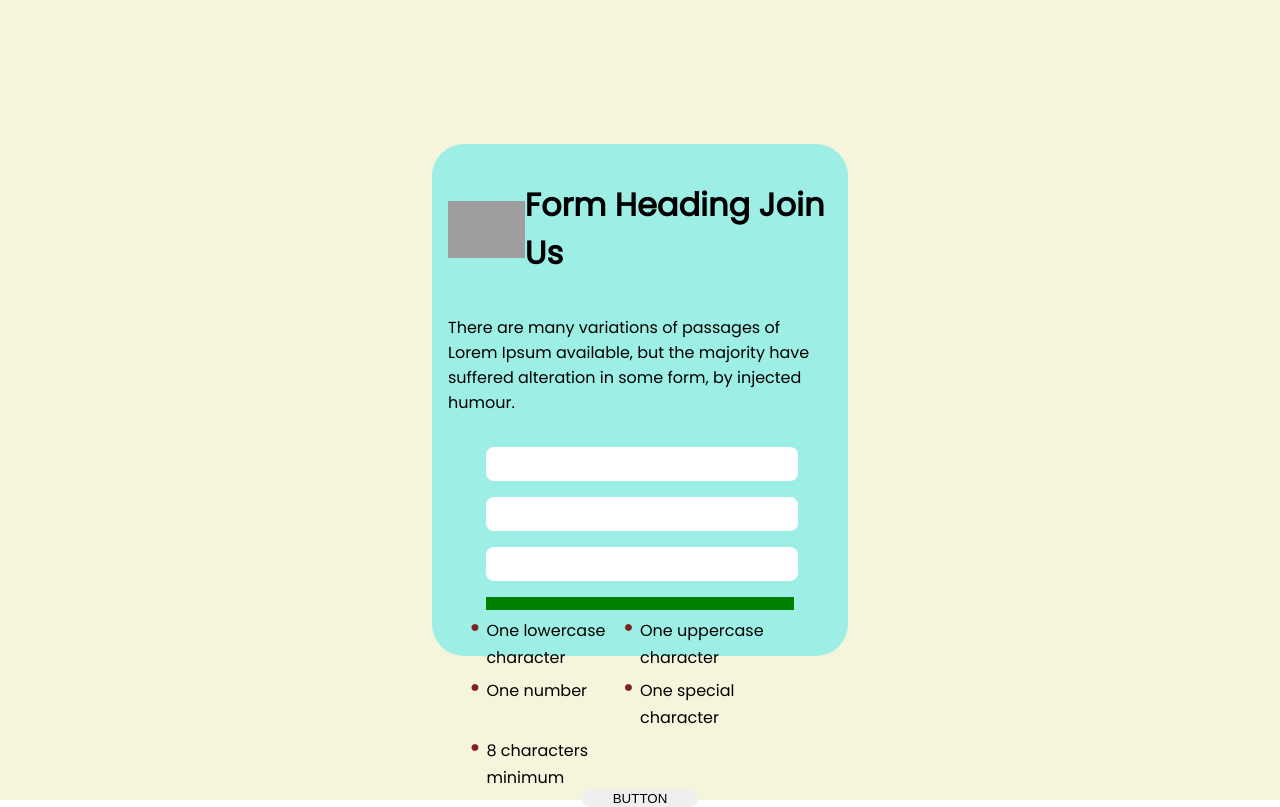
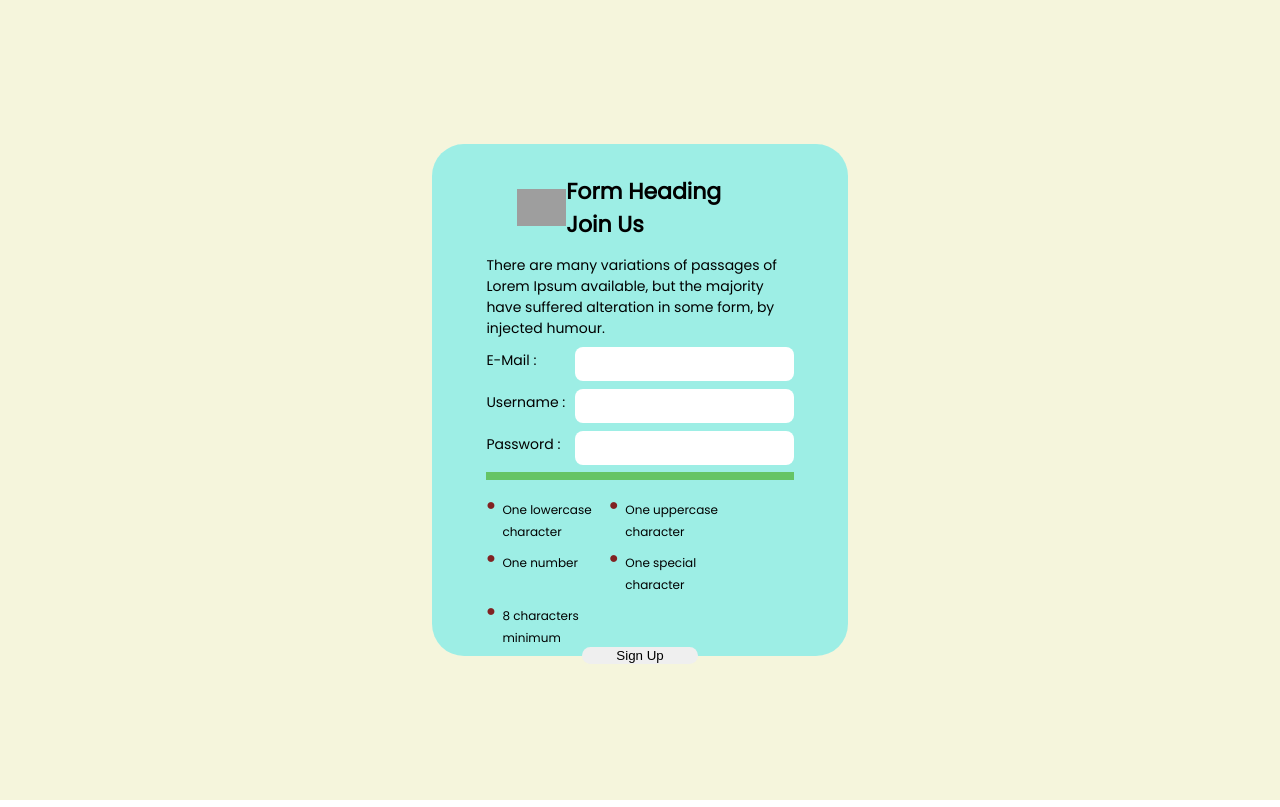
Before and after one commit to irakli12345/signupform, a Vue app: page / in a window 1280 px wide. Built offline with nearby package versions, Linux system fonts and the light colour scheme; grey boxes are pictures that could not be loaded.

Commit message:
added responsivity to the form

```diff
--- a/src/App.vue
+++ b/src/App.vue
@@ -2,10 +2,10 @@
   <div id="app">
     <div id="formWrapper">
       <FormHeading />
-      <BaseInput />
-      <BaseInput />
+      <BaseInput :label="'E-Mail'" />
+      <BaseInput :label="'Username'" />
       <PasswordField />
-      <button>BUTTON</button>
+      <Button />
     </div>
   </div>
 </template>
@@ -14,13 +14,17 @@
 import FormHeading from "./components/FormHeading";
 import BaseInput from "./components/BaseInput";
 import PasswordField from "./components/PasswordField";
+import Button from "./components/Button";
 export default {
   name: "App",
-  components: { BaseInput, PasswordField, FormHeading },
+  components: { BaseInput, PasswordField, FormHeading, Button },
 };
 </script>
 
 <style>
+p {
+  font-size: 14px;
+}
 #app {
   height: 100vh;
   width: 100vw;
@@ -34,20 +38,36 @@ body {
   margin: 0px;
 }
 #formWrapper {
-  width: 30%;
+  width: 80%;
   background: rgba(111, 236, 236, 0.651);
   margin: auto;
   display: flex;
   flex-direction: column;
   padding: 1rem;
   border-radius: 2rem;
-  height: 60%;
+  height: 80%;
 }
-button {
-  width: 30%;
-  margin: auto;
-  height: 2rem;
-  border-radius: 1rem;
-  border: none;
+@media screen and (min-width: 500px) {
+  #formWrapper {
+    width: 60%;
+
+    height: 70%;
+  }
+}
+@media screen and (min-width: 800px) {
+  #formWrapper {
+    width: 40%;
+    height: 70%;
+  }
+}
+@media screen and (min-width: 1200px) {
+  #formWrapper {
+    width: 30%;
+
+    height: 60%;
+  }
+}
+label {
+  font-size: 14px;
 }
 </style>
--- a/src/components/BaseInput.vue
+++ b/src/components/BaseInput.vue
@@ -1,13 +1,14 @@
 <template>
   <div>
-    <input type="text" />
+    <label for="textInput"> {{ label + " : " }}</label>
+    <input type="text" id="textInput" />
   </div>
 </template>
 
 <script>
 export default {
   name: "BaseInput",
-  props: {},
+  props: { label: { type: String, required: true } },
   methods: {},
 };
 </script>
@@ -17,12 +18,21 @@ div {
   width: 80%;
   margin-left: auto;
   margin-right: auto;
-  margin-top: 1rem;
+  margin-top: 0.5rem;
 }
 input {
   height: 2rem;
   border-radius: 0.5rem;
   border: 0;
-  width: 100%;
+  width: 65%;
+  float: right;
+}
+label {
+  width: 30%;
+}
+@media screen and (min-width: 1200px) {
+  input {
+    width: 70%;
+  }
 }
 </style>
--- /dev/null
+++ b/src/components/Button.vue
@@ -0,0 +1,19 @@
+<template>
+  <button>Sign Up</button>
+</template>
+
+<script>
+export default {
+  name: "Button",
+};
+</script>
+
+<style scoped>
+button {
+  width: 30%;
+  margin: auto;
+  height: 2rem;
+  border-radius: 1rem;
+  border: none;
+}
+</style>
--- a/src/components/FormHeading.vue
+++ b/src/components/FormHeading.vue
@@ -19,7 +19,7 @@ export default {
 
 <style scoped>
 div {
-  width: 100%;
+  width: 80%;
   margin-left: auto;
   margin-right: auto;
 }
@@ -30,10 +30,26 @@ img {
 }
 h1 {
   display: inline;
+  font-size: 18px;
 }
 .imgAndHeading {
   display: flex;
   align-items: center;
   justify-content: center;
 }
+@media screen and (min-width: 1200px) {
+  h1 {
+    font-size: 28px;
+  }
+}
+@media screen and (min-width: 800px) {
+  h1 {
+    font-size: 22px;
+  }
+}
+@media screen and (min-width: 500px) {
+  p {
+    margin: 0;
+  }
+}
 </style>
--- a/src/components/PasswordField.vue
+++ b/src/components/PasswordField.vue
@@ -1,6 +1,7 @@
 <template>
   <div class="passwordWrapper">
-    <input type="text" />
+    <label for="password">Password : </label>
+    <input type="text" id="password" />
     <span></span>
     <div id="conditions">
       <li>One lowercase character</li>
@@ -25,21 +26,28 @@ export default {
   width: 80%;
   margin-left: auto;
   margin-right: auto;
-  margin-top: 1rem;
+  margin-top: 0.5rem;
 }
 input {
   height: 2rem;
   border-radius: 0.5rem;
   border: 0;
-  width: 100%;
+  width: 65%;
+  float: right;
 }
 #conditions {
   display: flex;
+  justify-content: space-between;
+  align-items: start;
   flex-flow: row wrap;
   list-style: none;
+  width: 80%;
+  margin-left: 1rem;
 }
 li {
   flex-basis: 50%;
+  font-size: 12px;
+  word-wrap: break-word;
 }
 li::before {
   content: "\2022";
@@ -52,9 +60,25 @@ li::before {
   text-align: center;
 }
 span {
-  background-color: green;
+  background-color: rgb(101, 196, 101);
   display: block;
+  width: 100%;
   margin-top: 1rem;
-  height: 0.8rem;
+  height: 0.5rem;
+}
+@media screen and (min-width: 800px) {
+  #formWrapper {
+    height: 70%;
+    width: 40%;
+    border: 5px solid black;
+  }
+}
+@media screen and (min-width: 1200px) {
+  #conditions {
+    margin-top: 0.5rem;
+  }
+  input {
+    width: 70%;
+  }
 }
 </style>
```
